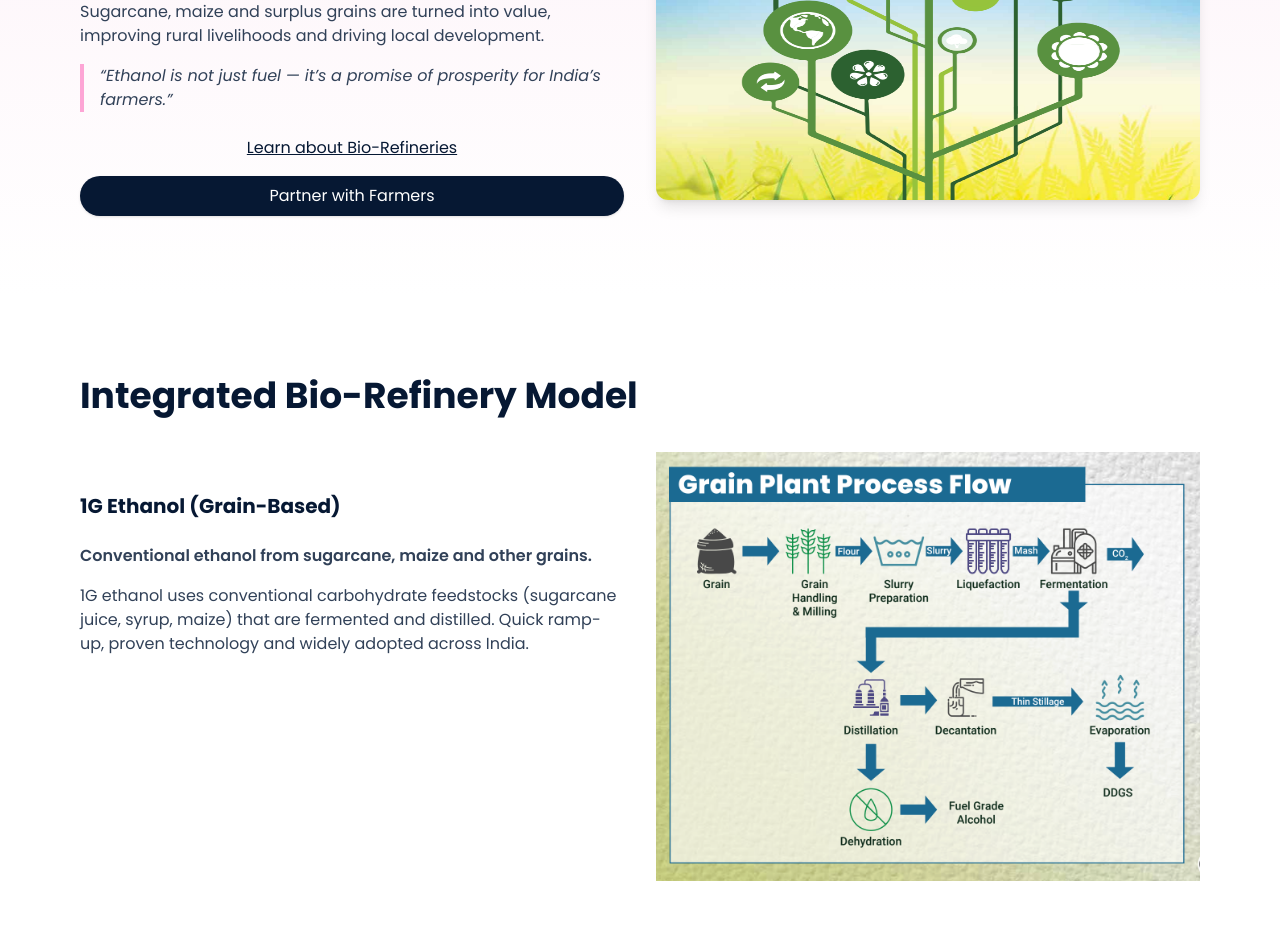
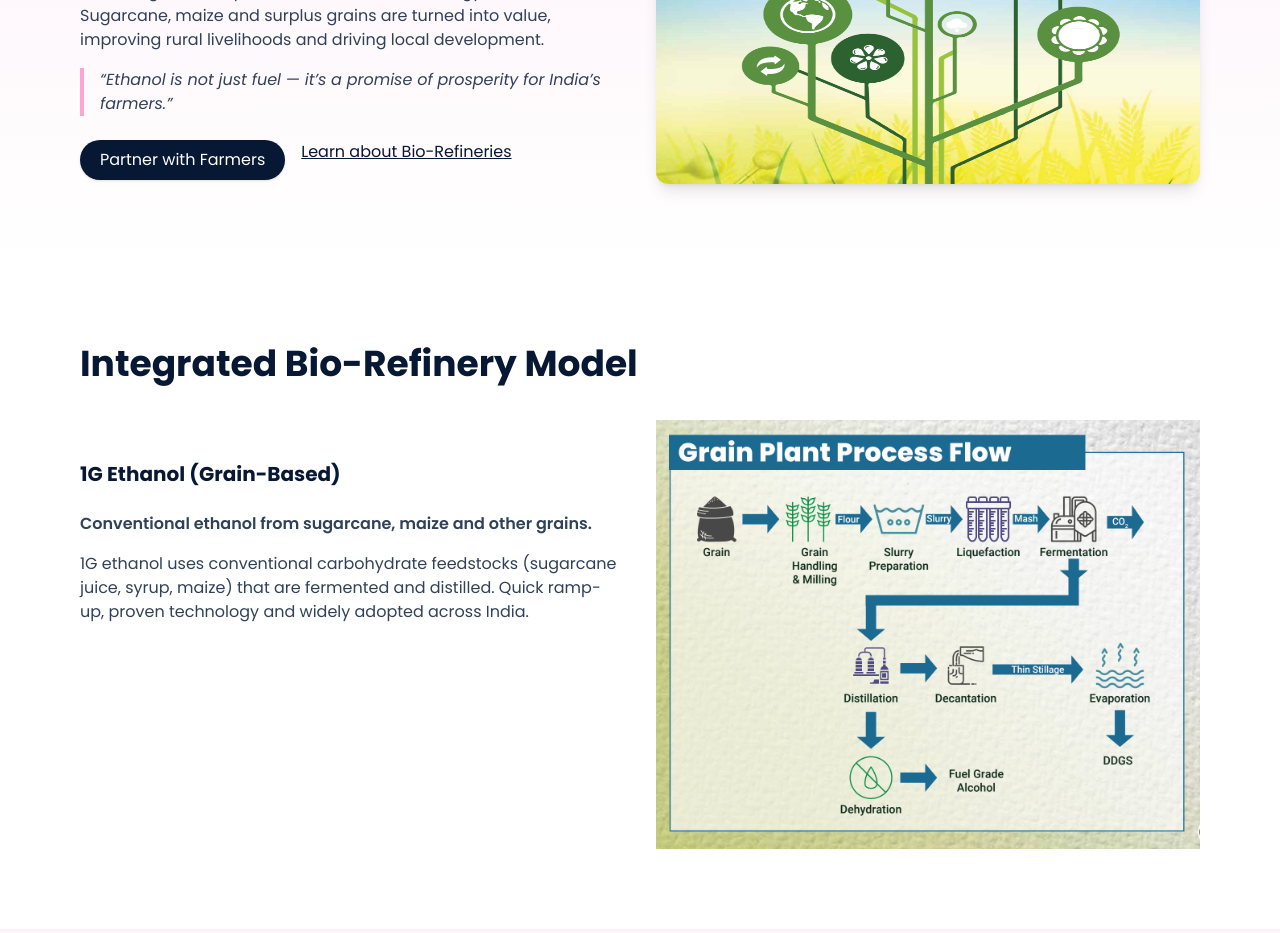
Before and after one commit to Dewangi14/NSEPC-Consultants, a Next.js app: page /ethanol in a window 1280 px wide. Shown: the part 1380-2313 px from the top of the page. Built offline with nearby package versions, Linux system fonts and the light colour scheme; a web font is replaced by a local one.

Commit message:
DD: fixed button alignment in ethanol

```diff
--- a/src/pages/ethanol/index.jsx
+++ b/src/pages/ethanol/index.jsx
@@ -320,7 +320,7 @@ export default function EthanolInfoPage() {
                 India’s farmers.”
               </blockquote>
 
-              <div className="mt-6 flex flex-col-reverse lg:flex gap-4">
+              <div className="mt-6 flex flex-col-reverse lg:flex-row gap-4">
                 <a
                   href="#contact"
                   className="bg-[#061833] text-white px-5 py-2 rounded-full shadow hover:bg-[#0a2850] transition text-center"
```
